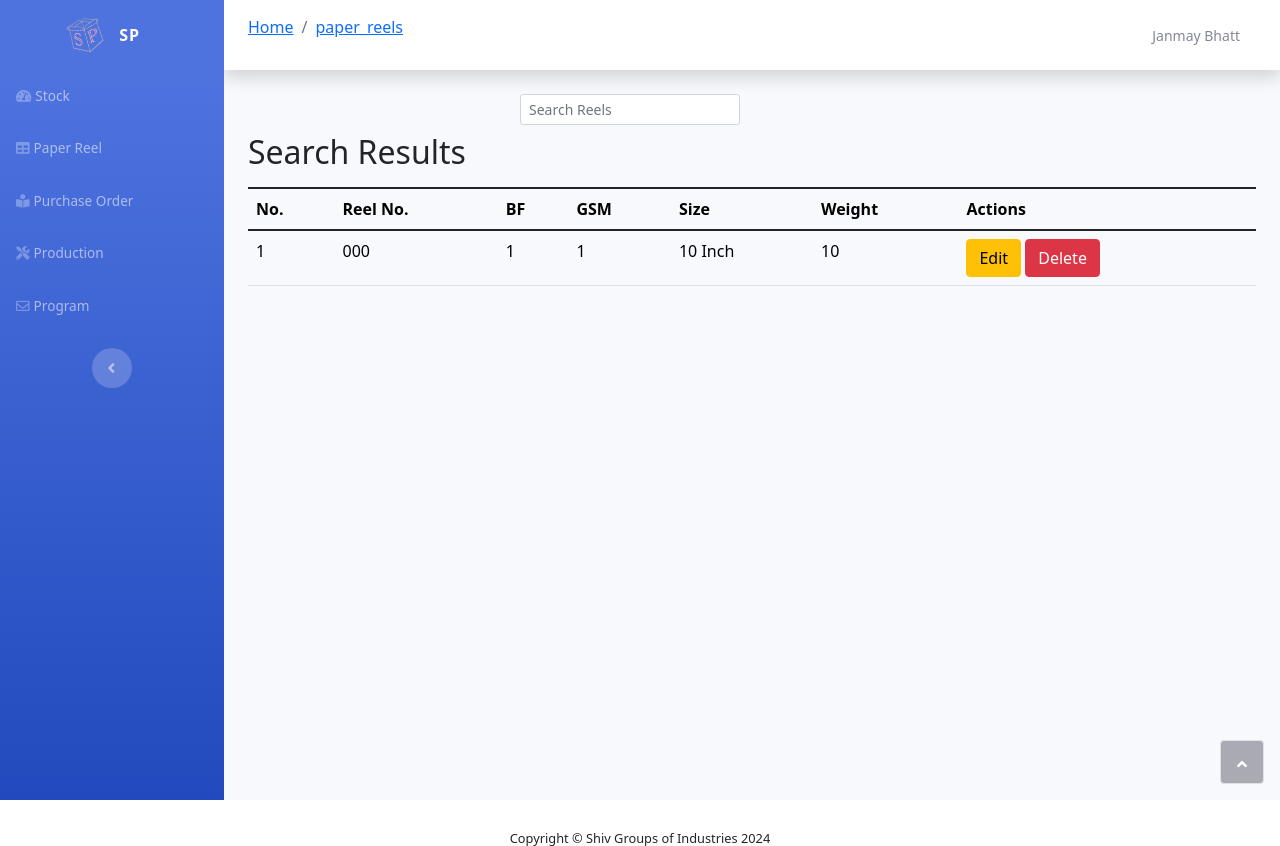
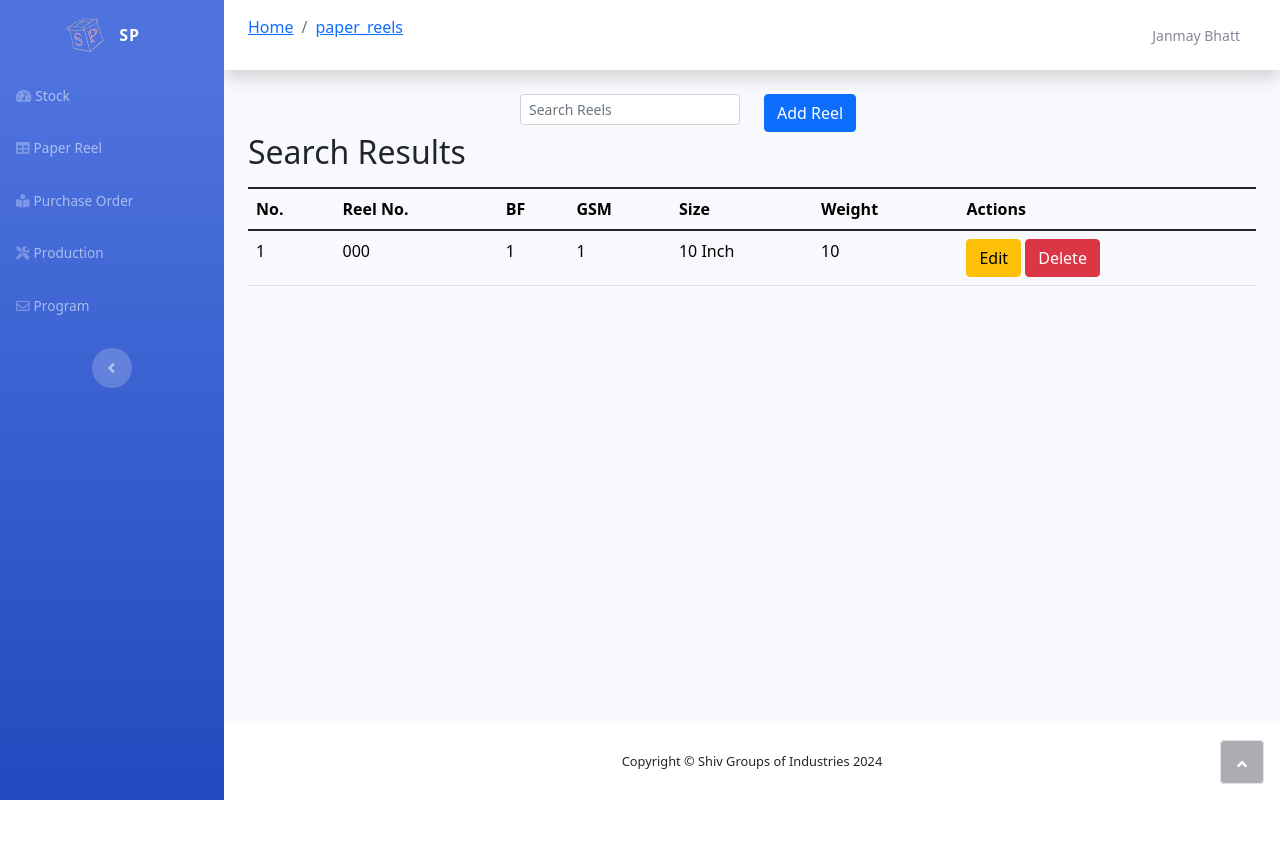
Before and after one commit to JANMAY007/SGIWebsite, a Django app: page /paper_reels/ in a window 1280 px wide. Shown: the top 846 px of the page. After the commit the page ends 800 px from the top, so only its background shows below. Run offline with Django 5.2, Linux system fonts and the light colour scheme; tables that the repository leaves empty hold one stand-in row (values such as "Sample post"); some libraries are stand-ins or nearby versions.

Commit message:
Solved add reel button bug

```diff
--- a/templates/paper_reel.html
+++ b/templates/paper_reel.html
@@ -14,6 +14,13 @@
                 </label>
             </div>
         </div>
+    <div class="col-md-6">
+        <div class="text-md-start">
+            <button type="button" class="btn btn-primary" data-bs-toggle="modal" data-bs-target="#addReelModal">
+                Add Reel
+            </button>
+        </div>
+    </div>
     </div>
 
     <div>
@@ -187,8 +194,6 @@
             </tbody>
         </table>
     </div>
-    </div>
-    </div>
 
     <div class="modal fade" id="addReelModal" tabindex="-1" aria-labelledby="addReelModalLabel" aria-hidden="true">
         <div class="modal-dialog">
```
